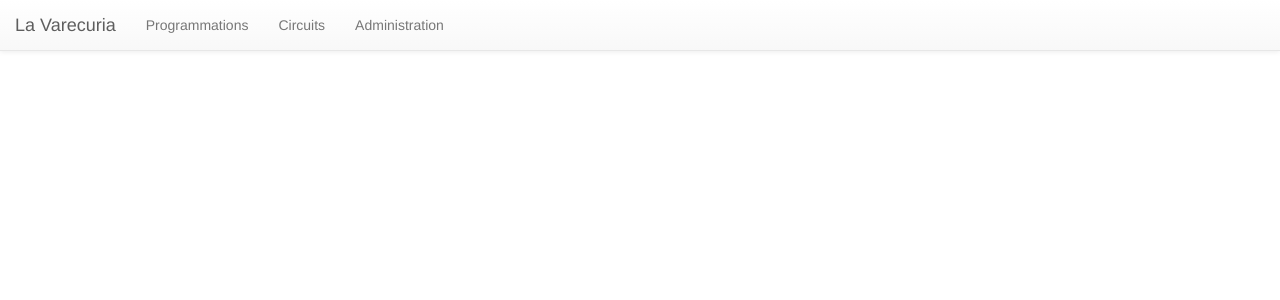
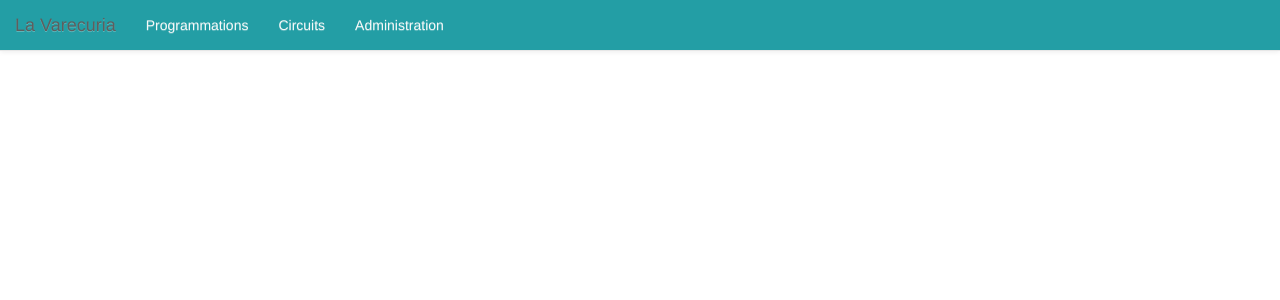
Before and after one commit to KNIGHTTH0R/travelAgencyApp, a PHP site: template agvoyapp/templates/frontoffice/userlayout.html.twig in a window 1280 px wide. Shown: the top 300 px of the page. Run offline with PHP 8.4, Linux system fonts and the light colour scheme; the template is opened without the code that fills it, so the values that code supplies are empty; some libraries are stand-ins or nearby versions.

Commit message:
Copying navbar css from backoffice.css to frontoffice.css

```diff
--- a/agvoyapp/css/frontoffice.css
+++ b/agvoyapp/css/frontoffice.css
@@ -11,3 +11,18 @@ body {
 	background-origin: padding-box;
 	-webkit-background-clip: padding-box;
 }
+
+.navbar-default .navbar-nav>li>a {
+	color: #f7f9f9;
+}
+.navbar-default .navbar-brand {
+	color: #f7f9f9;
+}
+
+div#navbar {
+	background-color:#239ea5;
+}
+
+.navbar-header {
+	background-color:#239ea5;
+}
```
